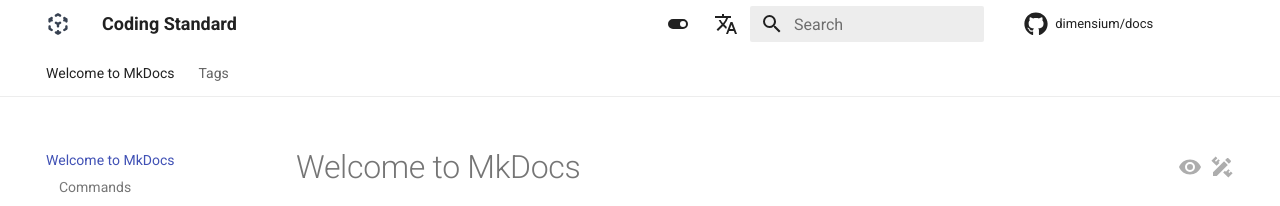
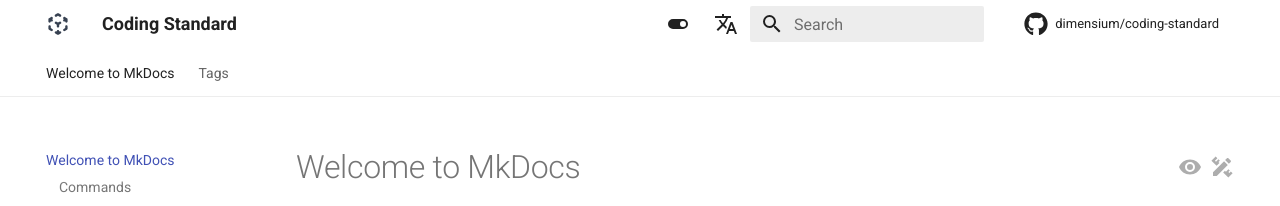
Before and after one commit to infinigames/coding-standard, an MkDocs documentation site: the page built from docs/index.md, in a window 1280 px wide. Shown: the top 206 px of the page. Built offline with MkDocs 1.6.1 and Material for MkDocs 9.7.7, drawn with Linux system fonts in a browser that asks for light colours; comment, search, counter and statistics services are not loaded.

Commit message:
modified:   mkdocs.yml

```diff
--- a/mkdocs.yml
+++ b/mkdocs.yml
@@ -152,7 +152,7 @@
 strict: false
 
 # repository configurations.
-repo_name: "dimensium/docs"
+repo_name: "dimensium/coding-standard"
 repo_url: "https://github.com/dimensium/coding-standard"
 edit_uri: "https://github.com/dimensium/coding-standard/edit/main/docs"
 
```
